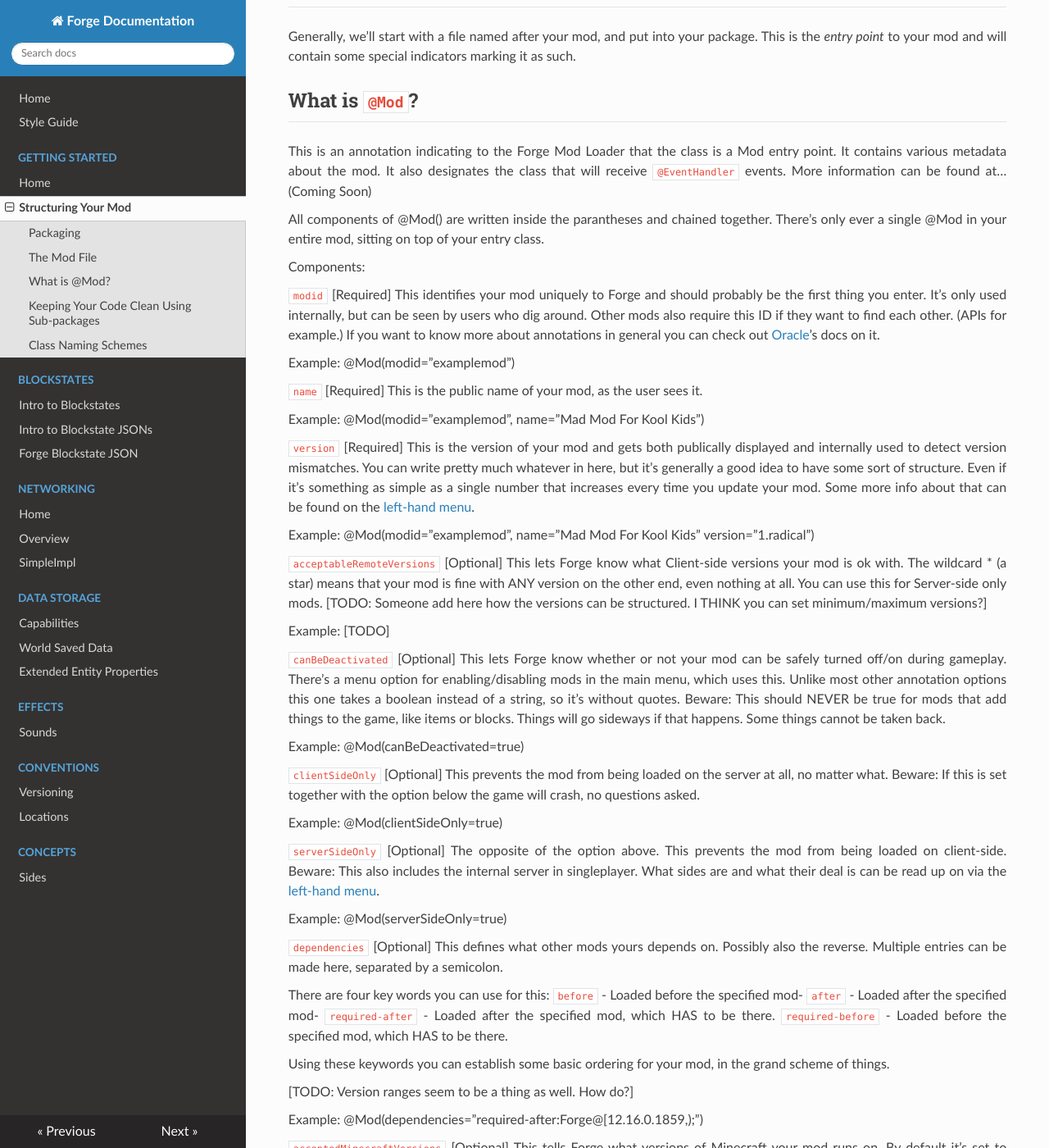
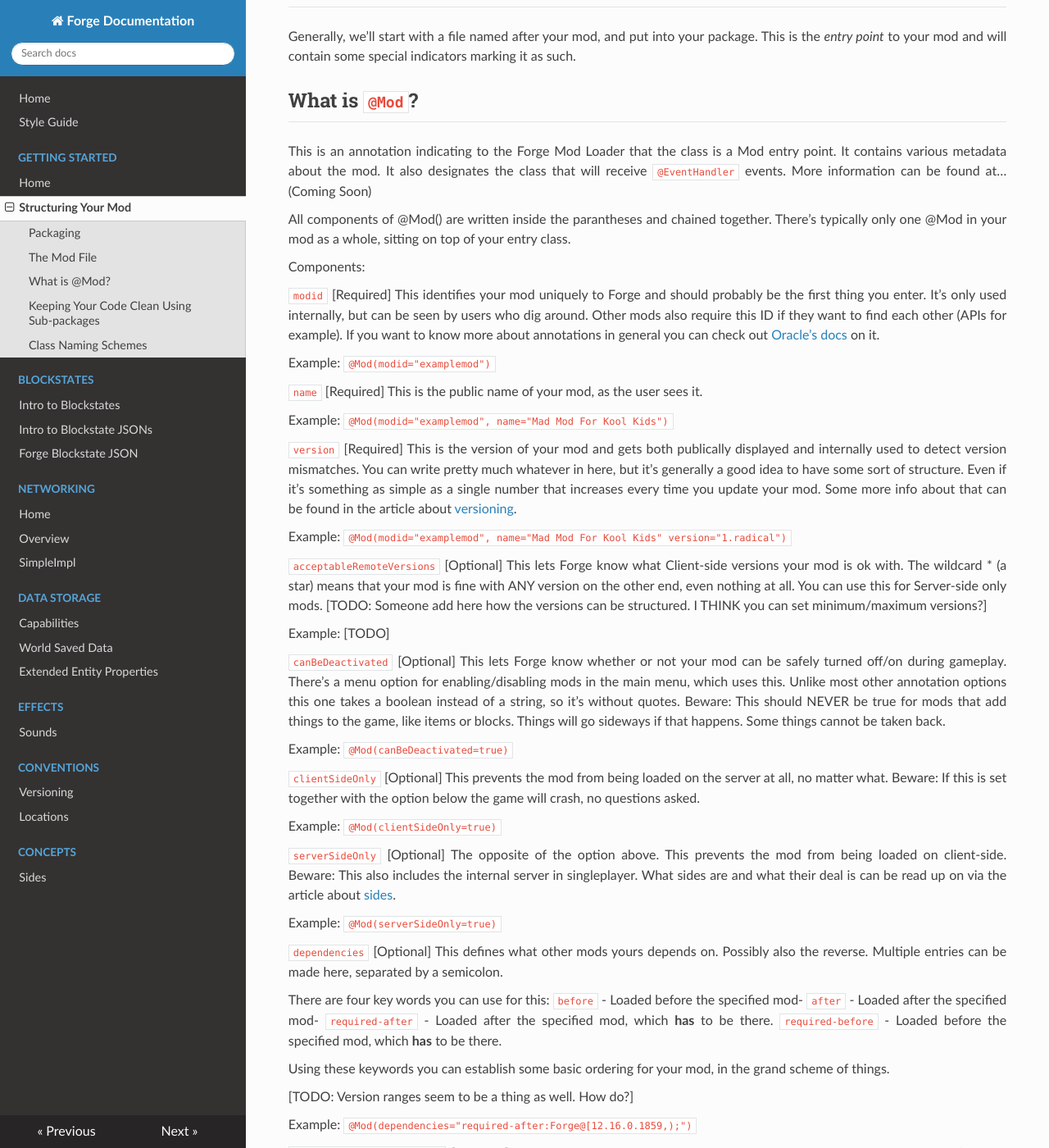
Before and after one commit to MinecraftForge/Documentation, an MkDocs documentation site: the page built from docs/gettingstarted/structuring.md, in a window 1280 px wide and 1400 px high, scrolled down 589 px. Shown: the whole window at 82% size. Built offline with MkDocs 1.6.1, drawn with Linux system fonts in a browser that asks for light colours; nearby versions of some CDN libraries; old or Windows-style settings are respelled for this version of MkDocs; some of the changed text lies outside the part shown.

Commit message:
More phrasing adjustments

```diff
--- a/docs/gettingstarted/structuring.md
+++ b/docs/gettingstarted/structuring.md
@@ -25,27 +25,27 @@ What is `@Mod`?
 
 This is an annotation indicating to the Forge Mod Loader that the class is a Mod entry point. It contains various metadata about the mod. It also designates the class that will receive `@EventHandler` events. More information can be found at... (Coming Soon)
 
-All components of @Mod() are written inside the parantheses and chained together. There's only ever a single @Mod in your entire mod, sitting on top of your entry class.
+All components of @Mod() are written inside the parantheses and chained together. There's typically only one @Mod in your mod as a whole, sitting on top of your entry class.
 
 Components:
 
 `modid` [Required]
-This identifies your mod uniquely to Forge and should probably be the first thing you enter. It's only used internally, but can be seen by users who dig around. Other mods also require this ID if they want to find each other. (APIs for example.)
-If you want to know more about annotations in general you can check out [Oracle](https://docs.oracle.com/javase/tutorial/java/annotations/index.html)'s docs on it.
+This identifies your mod uniquely to Forge and should probably be the first thing you enter. It's only used internally, but can be seen by users who dig around. Other mods also require this ID if they want to find each other (APIs for example).
+If you want to know more about annotations in general you can check out [Oracle's docs](https://docs.oracle.com/javase/tutorial/java/annotations/index.html) on it.
 
-Example: @Mod(modid="examplemod")
+Example: `@Mod(modid="examplemod")`
 
 `name` [Required]
 This is the public name of your mod, as the user sees it.
 
-Example: @Mod(modid="examplemod", name="Mad Mod For Kool Kids")
+Example: `@Mod(modid="examplemod", name="Mad Mod For Kool Kids")`
 
 `version` [Required]
 This is the version of your mod and gets both publically displayed and internally used to detect version mismatches.
 You can write pretty much whatever in here, but it's generally a good idea to have some sort of structure. Even if it's something as simple as a single number that increases every time you update your mod.
-Some more info about that can be found on the [left-hand menu](https://mcforge.readthedocs.io/en/latest/conventions/versioning/).
+Some more info about that can be found in the article about [versioning](https://mcforge.readthedocs.io/en/latest/conventions/versioning/).
 
-Example: @Mod(modid="examplemod", name="Mad Mod For Kool Kids" version="1.radical")
+Example: `@Mod(modid="examplemod", name="Mad Mod For Kool Kids" version="1.radical")`
 
 `acceptableRemoteVersions` [Optional]
 This lets Forge know what Client-side versions your mod is ok with. The wildcard * (a star) means that your mod is fine with ANY version on the other end, even nothing at all. You can use this for Server-side only mods.
@@ -57,20 +57,20 @@ Example: [TODO]
 This lets Forge know whether or not your mod can be safely turned off/on during gameplay. There's a menu option for enabling/disabling mods in the main menu, which uses this. Unlike most other annotation options this one takes a boolean instead of a string, so it's without quotes.
 Beware: This should NEVER be true for mods that add things to the game, like items or blocks. Things will go sideways if that happens. Some things cannot be taken back.
 
-Example: @Mod(canBeDeactivated=true)
+Example: `@Mod(canBeDeactivated=true)`
 
 `clientSideOnly` [Optional]
 This prevents the mod from being loaded on the server at all, no matter what.
 Beware: If this is set together with the option below the game will crash, no questions asked.
 
-Example: @Mod(clientSideOnly=true)
+Example: `@Mod(clientSideOnly=true)`
 
 `serverSideOnly` [Optional]
 The opposite of the option above. This prevents the mod from being loaded on client-side.
 Beware: This also includes the internal server in singleplayer.
-What sides are and what their deal is can be read up on via the [left-hand menu](https://mcforge.readthedocs.io/en/latest/concepts/sides/).
+What sides are and what their deal is can be read up on via the article about [sides](https://mcforge.readthedocs.io/en/latest/concepts/sides/).
 
-Example: @Mod(serverSideOnly=true)
+Example: `@Mod(serverSideOnly=true)`
 
 `dependencies` [Optional]
 This defines what other mods yours depends on. Possibly also the reverse. Multiple entries can be made here, separated by a semicolon.
@@ -78,15 +78,14 @@ This defines what other mods yours depends on. Possibly also the reverse. Multip
 There are four key words you can use for this:
 `before` - Loaded before the specified mod-
 `after` - Loaded after the specified mod-
-`required-after` - Loaded after the specified mod, which HAS to be there.
-`required-before` - Loaded before the specified mod, which HAS to be there.
+`required-after` - Loaded after the specified mod, which **has** to be there.
+`required-before` - Loaded before the specified mod, which **has** to be there.
 
 Using these keywords you can establish some basic ordering for your mod, in the grand scheme of things.
 
-
 [TODO: Version ranges seem to be a thing as well. How do?]
 
-Example: @Mod(dependencies="required-after:Forge@[12.16.0.1859,);")
+Example: `@Mod(dependencies="required-after:Forge@[12.16.0.1859,);")`
 
 `acceptedMinecraftVersions` [Optional]
 This tells Forge what versions of Minecraft your mod runs on. By default it's set to "don't care", but ForgeGradle defaults to "whatever I'm currently building my mod against" when you compile your mod.
@@ -94,7 +93,7 @@ Beware: ForgeGradle is quite specific. Sub-versions are not naturally included,
 
 [TODO: Multiple versions and constructs can be added here. Explain them. "[1.9,1.10)" seems to be a valid construct for 1.9.*, including the bracket/parantheses. What makes it work?]
 
-Example: @Mod(acceptedMinecraftVersions="1.9, 1.9.1, 1.9.2")
+Example: `@Mod(acceptedMinecraftVersions="1.9, 1.9.1, 1.9.2")`
 
 `updateJSON` [Optional]
 This does... something. JSON-related, likely.
```
